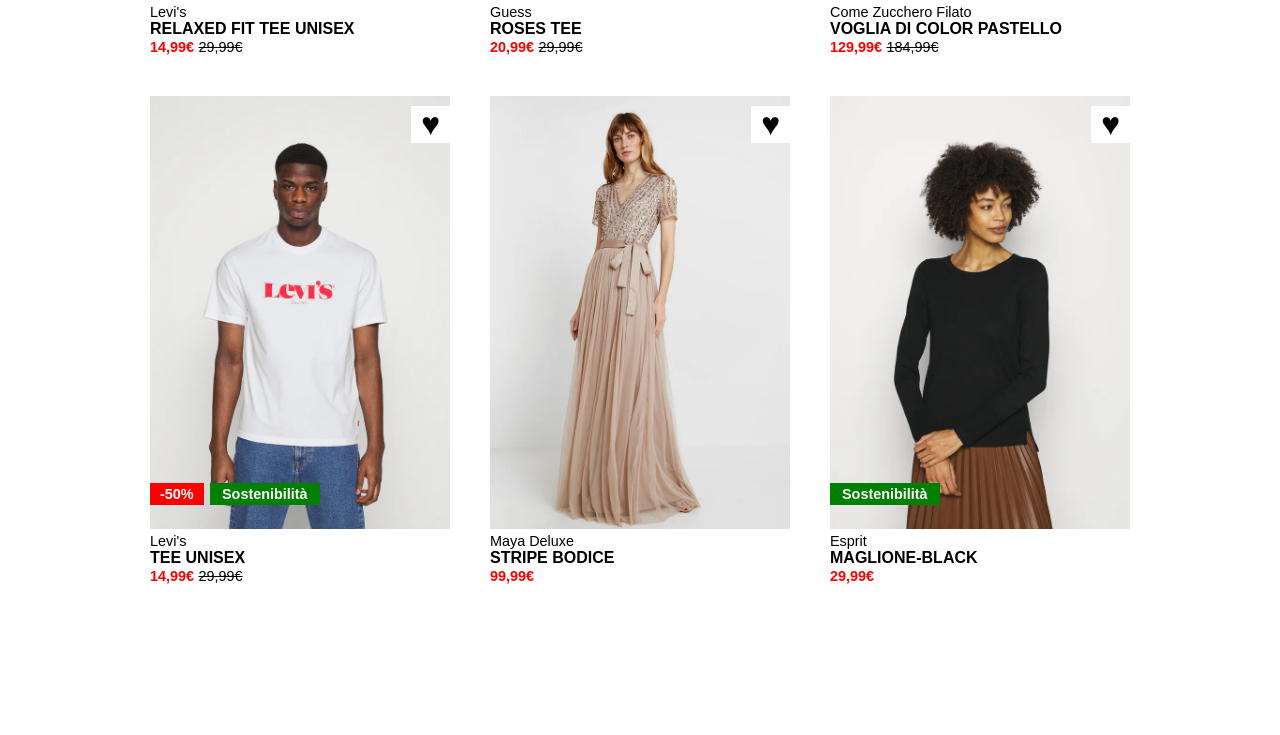
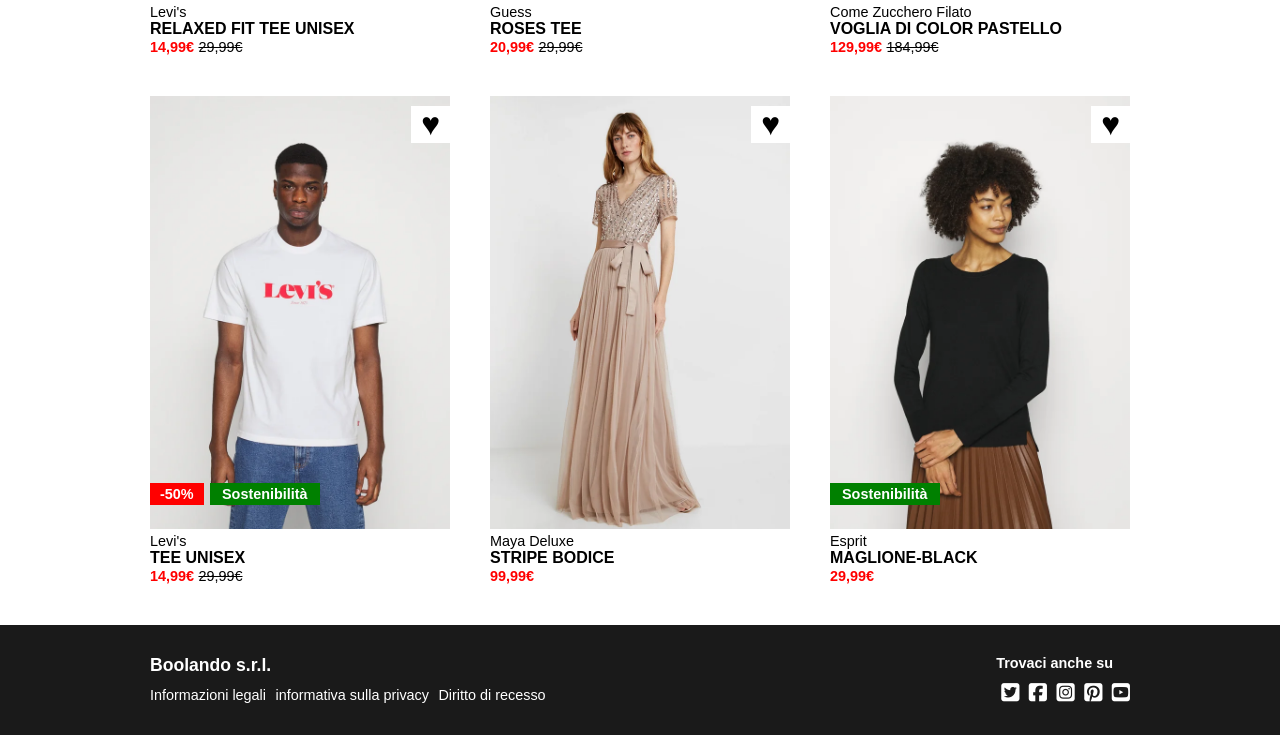
Before and after one commit to luigicaiaffa/html-css-boolando, a plain HTML site: page index.html in a window 1280 px wide. Shown: the part 553-1288 px from the top of the page. Before the commit the page ends 1258 px from the top, so only its background shows below. Drawn offline with Linux system fonts and the light colour scheme.

Commit message:
last commit

```diff
--- a/css/style.css
+++ b/css/style.css
@@ -12,7 +12,7 @@ img {
 
 body {
   font-family: Arial, Helvetica, sans-serif;
-  margin: 100px 0;
+  margin-top: 100px;
 }
 
 li {
@@ -29,7 +29,7 @@ a {
 .container {
   margin: 0 auto;
   padding: 0 10px;
-  width: 1200px;
+  width: 1000px;
   max-width: 100%;
 }
 
@@ -128,7 +128,6 @@ a {
   display: flex;
   justify-content: space-between;
   align-items: center;
-  width: 1000px;
 }
 
 .header-left-nav li,
@@ -170,4 +169,46 @@ a {
   flex-wrap: wrap;
   justify-content: center;
   align-content: center;
+  width: 1200px;
 }
+
+/* ! FOOTER */
+
+.footer {
+  background-color: #1a1a1a;
+  color: white;
+  margin-top: 20px;
+  padding: 30px;
+}
+
+.footer > .container {
+  display: flex;
+  justify-content: space-between;
+}
+
+.left-footer > div {
+  font-weight: bold;
+  font-size: 1.1rem;
+  padding-bottom: 10px;
+}
+
+.right-footer > div {
+  font-weight: bold;
+  font-size: 0.9rem;
+  padding-bottom: 10px;
+}
+
+.footer-left-nav li,
+.footer-right-nav li {
+  display: inline-block;
+}
+
+.footer-left-nav li {
+  font-size: 0.9rem;
+  margin-right: 5px;
+}
+
+.footer-right-nav li {
+  font-size: 1.3rem;
+  margin-left: 5px;
+}
--- a/index.html
+++ b/index.html
@@ -23,7 +23,7 @@
     <header class="page-header">
       <!-- CONTAINER -->
       <div class="container">
-        <!-- HEADER NAV LEFT -->
+        <!-- HEADER LEFT NAV -->
         <nav class="header-left-nav">
           <ul>
             <li><a href="#"> Donna</a></li>
@@ -39,7 +39,7 @@
           alt="boolean-logo"
         />
 
-        <!-- HEADER NAV RIGHT -->
+        <!-- HEADER RIGHT NAV -->
         <nav class="header-right-nav">
           <ul>
             <li>
@@ -137,6 +137,44 @@
     </main>
 
     <!-- FOOTER -->
-    <footer></footer>
+    <footer class="footer">
+      <div class="container">
+        <!-- LEFT FOOTER -->
+        <div class="left-footer">
+          <div>Boolando s.r.l.</div>
+          <nav class="footer-left-nav">
+            <ul>
+              <li><a href="#">Informazioni legali</a></li>
+              <li><a href="#">informativa sulla privacy</a></li>
+              <li><a href="#">Diritto di recesso</a></li>
+            </ul>
+          </nav>
+        </div>
+
+        <!-- RIGHT FOOTER -->
+        <div class="right-footer">
+          <div>Trovaci anche su</div>
+          <nav class="footer-right-nav">
+            <ul>
+              <li>
+                <a href="#"><i class="fa-brands fa-square-twitter"></i></a>
+              </li>
+              <li>
+                <a href="#"><i class="fa-brands fa-square-facebook"></i></a>
+              </li>
+              <li>
+                <a href="#"><i class="fa-brands fa-square-instagram"></i></a>
+              </li>
+              <li>
+                <a href="#"><i class="fa-brands fa-square-pinterest"></i></a>
+              </li>
+              <li>
+                <a href="#"><i class="fa-brands fa-square-youtube"></i></a>
+              </li>
+            </ul>
+          </nav>
+        </div>
+      </div>
+    </footer>
   </body>
 </html>
```
